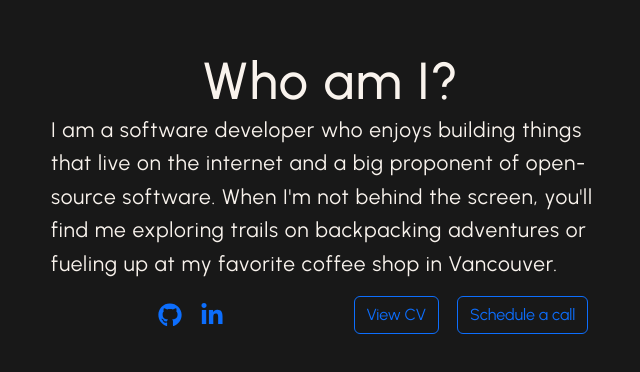
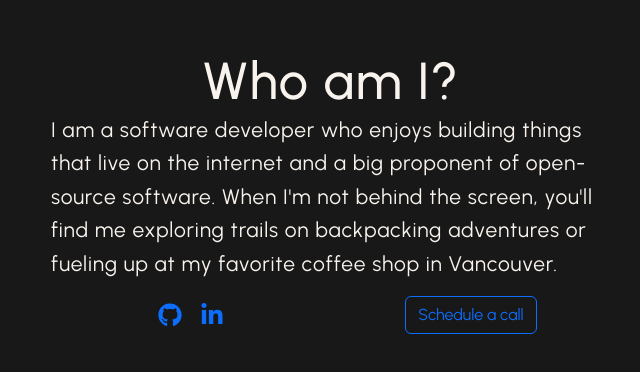
Before and after one commit to paarthd00/portfolio-simple, a website: page index.html in a window 1280 px wide. Shown: the part 208-580 px from the top of the page, without its empty margins (309-949 px from the left). Drawn offline with nearby package versions, Linux system fonts and the light colour scheme.

Commit message:
remove resu,e

```diff
--- a/index.html
+++ b/index.html
@@ -45,9 +45,6 @@
         </div>
         <div class="col-lg-6 col-12">
           <div class="d-flex justify-content-center gap-2">
-          <a target="_blank" rel="noopener noreferrer" href="./paarth_dhammi_resume.pdf">
-            <button class="btn btn-outline-primary">View CV</button>
-          </a>
             <a href="https://calendly.com/paarthcode/15-min-call" target="_blank" rel="noopener noreferrer">
               <button class="btn btn-outline-primary">Schedule a call</button>
             </a>
```
Lines whose indentation alone changed are shown as unchanged.
